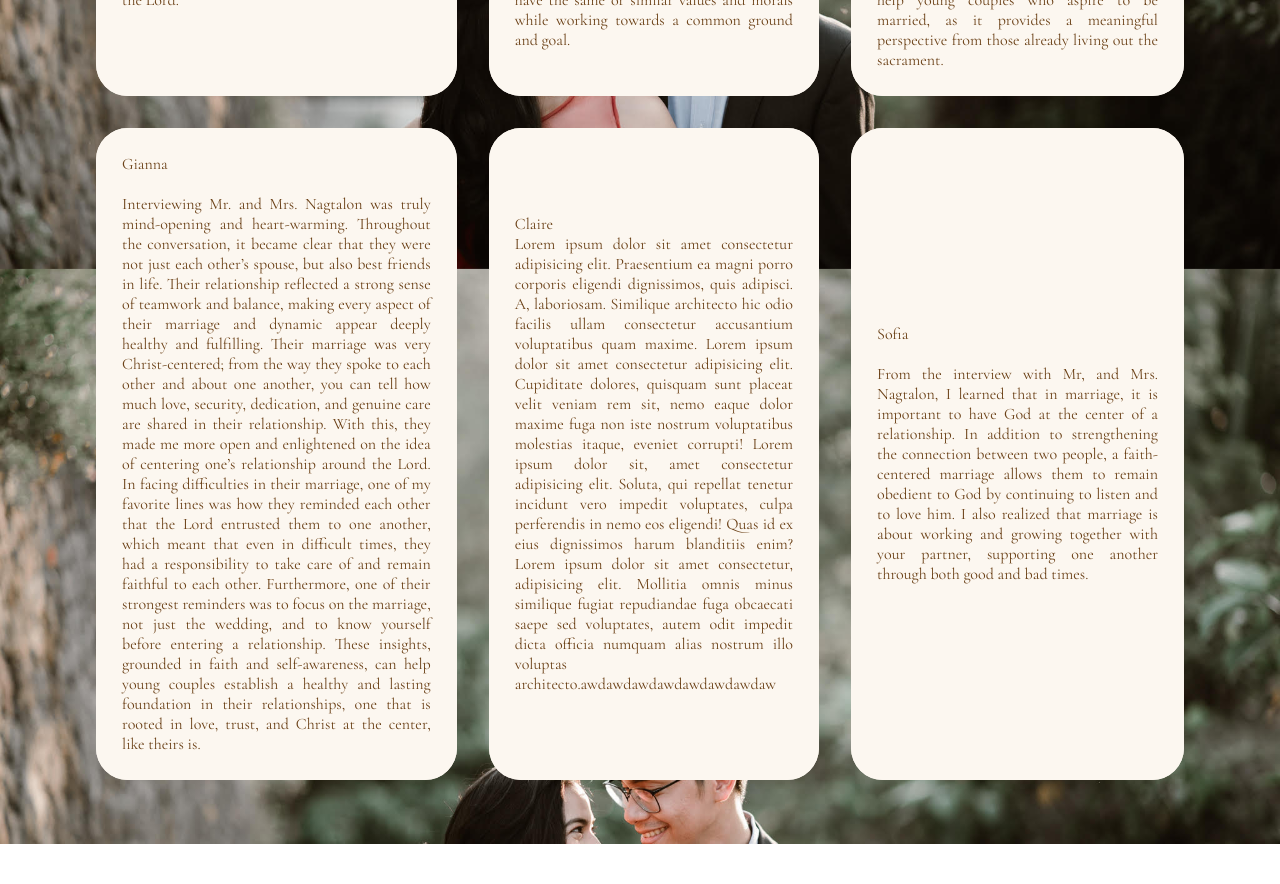
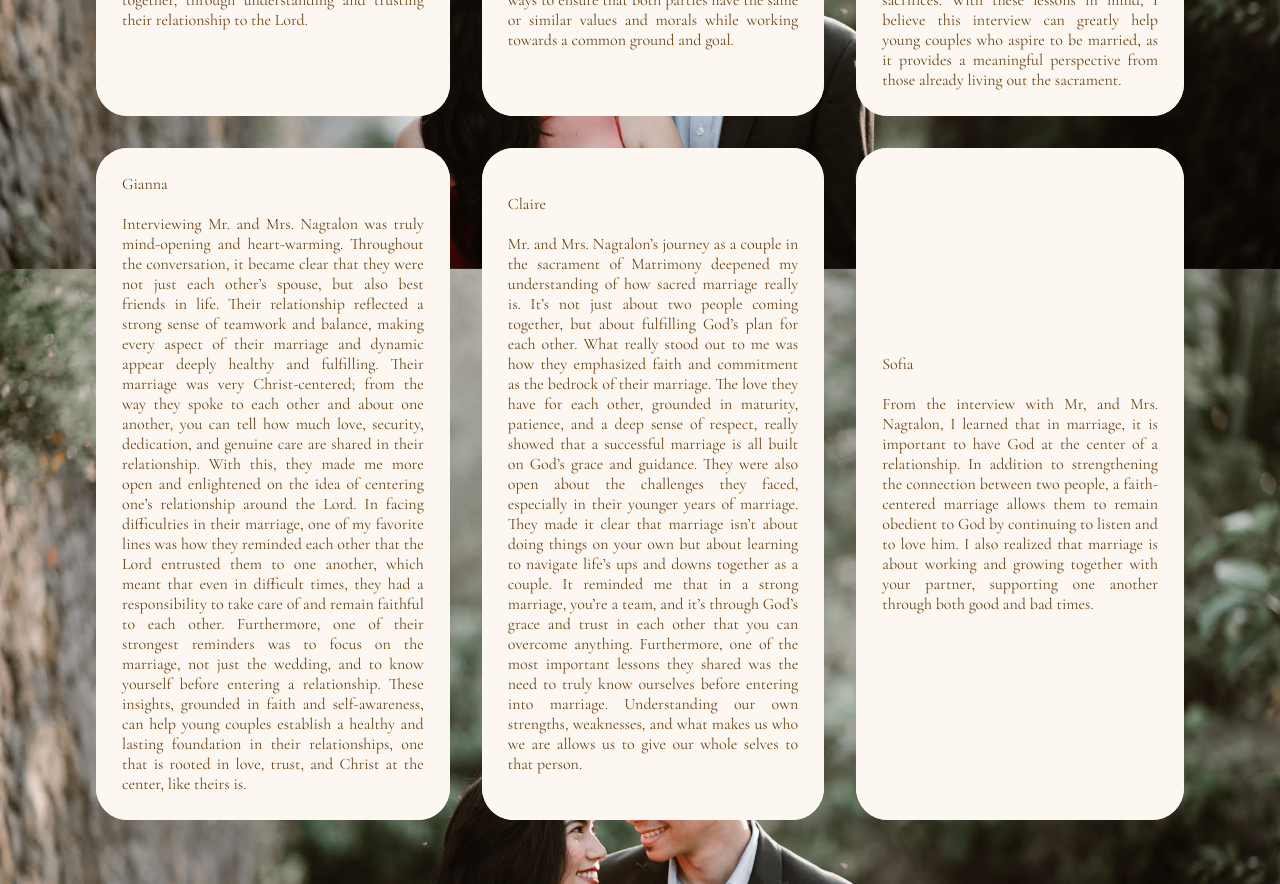
Before and after one commit to bingalingg/CLE-Marriage-Blog, a plain HTML site: page reflection.html in a window 1280 px wide. Shown: the part 1440-2324 px from the top of the page. Before the commit the page ends 2284 px from the top, so only its background shows below. Drawn offline with nearby package versions, Linux system fonts and the light colour scheme; a web font is replaced by a local one.

Commit message:
reflection html update

```diff
--- a/reflection.html
+++ b/reflection.html
@@ -42,7 +42,7 @@
             </tr>
             <tr>
                 <td> Gianna <br> <br> Interviewing Mr. and Mrs. Nagtalon was truly mind-opening and heart-warming. Throughout the conversation, it became clear that they were not just each other’s spouse, but also best friends in life. Their relationship reflected a strong sense of teamwork and balance, making every aspect of their marriage and dynamic appear deeply healthy and fulfilling. Their marriage  was very Christ-centered; from the way they spoke to each other and about one another, you can tell how much love, security, dedication, and genuine care are shared in their relationship. With this, they made me more open and enlightened on the idea of centering one’s relationship around the Lord. In facing difficulties in their marriage, one of my favorite lines was how they reminded each other that the Lord entrusted them to one another, which meant that even in difficult times, they had a responsibility to take care of and remain faithful to each other. Furthermore, one of their strongest reminders was to focus on the marriage, not just the wedding, and to know yourself before entering a relationship. These insights, grounded in faith and self-awareness, can help young couples establish a healthy and lasting foundation in their relationships, one that is rooted in love, trust, and Christ at the center, like theirs is.</td>
-                <td> Claire <br> Lorem ipsum dolor sit amet consectetur adipisicing elit. Praesentium ea magni porro corporis eligendi dignissimos, quis adipisci. A, laboriosam. Similique architecto hic odio facilis ullam consectetur accusantium voluptatibus quam maxime. Lorem ipsum dolor sit amet consectetur adipisicing elit. Cupiditate dolores, quisquam sunt placeat velit veniam rem sit, nemo eaque dolor maxime fuga non iste nostrum voluptatibus molestias itaque, eveniet corrupti! Lorem ipsum dolor sit, amet consectetur adipisicing elit. Soluta, qui repellat tenetur incidunt vero impedit voluptates, culpa perferendis in nemo eos eligendi! Quas id ex eius dignissimos harum blanditiis enim? Lorem ipsum dolor sit amet consectetur, adipisicing elit. Mollitia omnis minus similique fugiat repudiandae fuga obcaecati saepe sed voluptates, autem odit impedit dicta officia numquam alias nostrum illo voluptas architecto.awdawdawdawdawdawdawdaw</td>
+                <td> Claire <br> <br> Mr. and Mrs. Nagtalon’s journey as a couple in the sacrament of Matrimony deepened my understanding of how sacred marriage really is. It’s not just about two people coming together, but about fulfilling God’s plan for each other. What really stood out to me was how they emphasized faith and commitment as the bedrock of their marriage. The love they have for each other, grounded in maturity, patience, and a deep sense of respect, really showed that a successful marriage is all built on God’s grace and guidance. They were also open about the challenges they faced, especially in their younger years of marriage. They made it clear that marriage isn’t about doing things on your own but about learning to navigate life’s ups and downs together as a couple. It reminded me that in a strong marriage, you’re a team, and it’s through God’s grace and trust in each other that you can overcome anything. Furthermore, one of the most important lessons they shared was the need to truly know ourselves before entering into marriage. Understanding our own strengths, weaknesses, and what makes us who we are allows us to give our whole selves to that person. </td>
                 <td> Sofia <br> <br> From the interview with Mr, and Mrs. Nagtalon, I learned that in marriage, it is important to have God at the center of a relationship. In addition to strengthening the connection between two people, a faith-centered marriage allows them to remain obedient to God by continuing to listen and to love him. I also realized that marriage is about working and growing together with your partner, supporting one another through both good and bad times.</td>
             </tr>
         </table>
```
Also changed, not shown: 1 other file.
